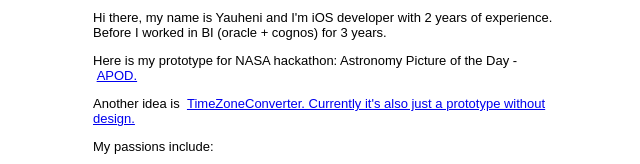
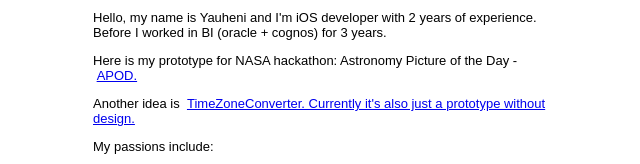
Before and after one commit to YauheniYarotski/yauheniyarotski.github.io, a website: page index.jade in a window 1280 px wide. Shown: the part 290-454 px from the top of the page, 317-957 px from the left. Drawn offline with nearby package versions, Linux system fonts and the light colour scheme; files that its build step writes are made by us from their sources.

Commit message:
fixed index page

```diff
--- a/index.jade
+++ b/index.jade
@@ -30,7 +30,7 @@ html(lang='en')
       div
         p
           span.
-            Hi there, my name is Yauheni and I'm iOS developer with 2 years of experience. Before I worked in BI (oracle + cognos) for 3 years
+            Hello, my name is Yauheni and I'm iOS developer with 2 years of experience. Before I worked in BI (oracle + cognos) for 3 years
           span.
             .
         p
```
Also changed, not shown: index.html.
